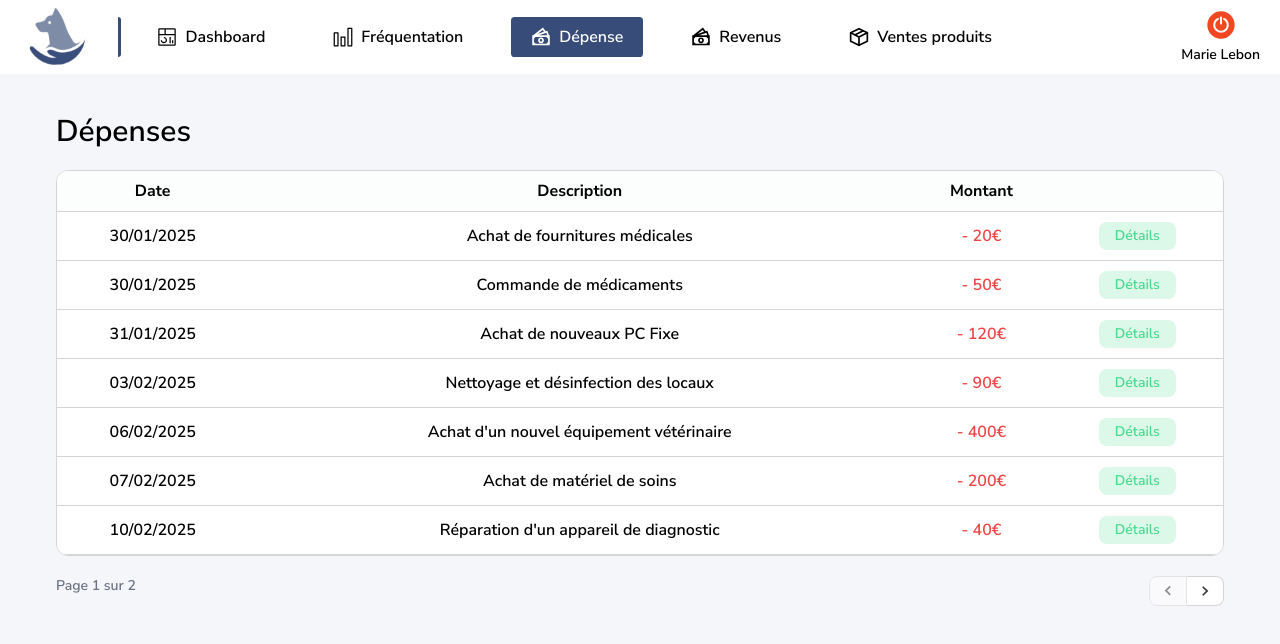
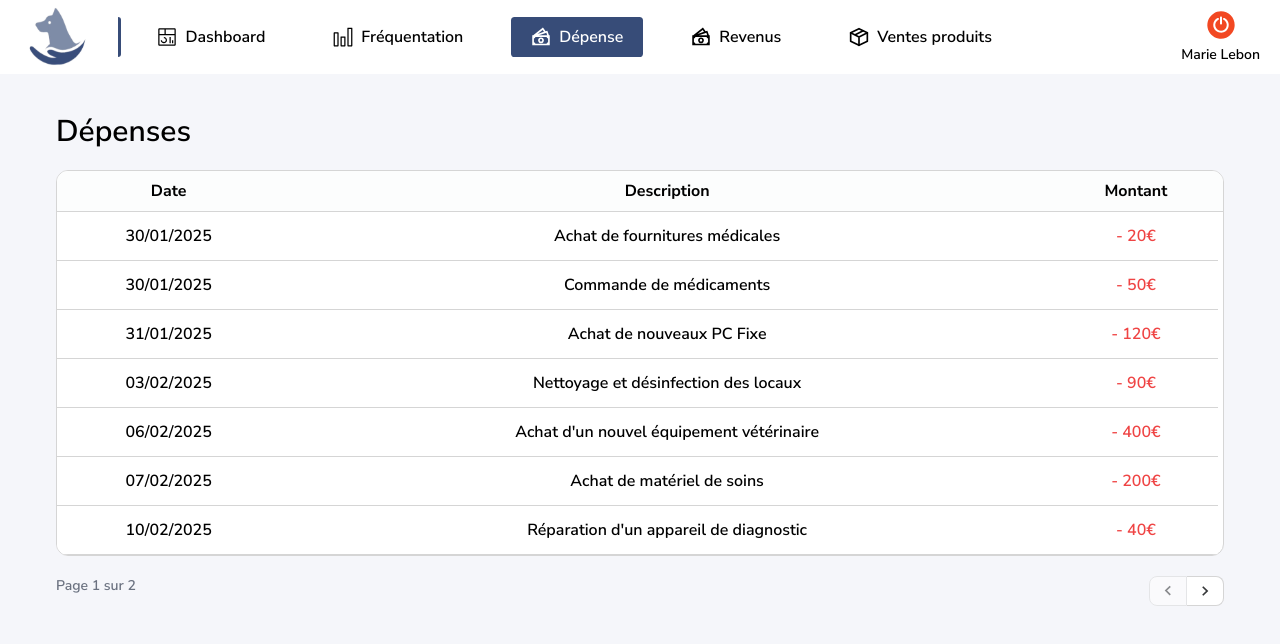
Before and after one commit to Lasergtx/react_logiciel_clinique, a Next.js app: page /spendings in a window 1280 px wide. Shown: the top 644 px of the page. Built offline with nearby package versions, Linux system fonts and the light colour scheme.

Commit message:
Suppression de boutons superflus

```diff
--- a/app/spendings/page.js
+++ b/app/spendings/page.js
@@ -118,11 +118,6 @@ export default function Spendings() {
                                 <td className="py-3 text-red-500 border-b-[1px] border-[#D5D5D5]">
                                     {item.amount}
                                 </td>
-                                <td className="border-b-[1px] border-[#D5D5D5]">
-                                    <button className="bg-[#4AD991] bg-opacity-20 text-[#4AD991] text-sm py-1 px-4 rounded-lg">
-                                        Détails
-                                    </button>
-                                </td>
                             </tr>
                         ))}
                     </tbody>
```
